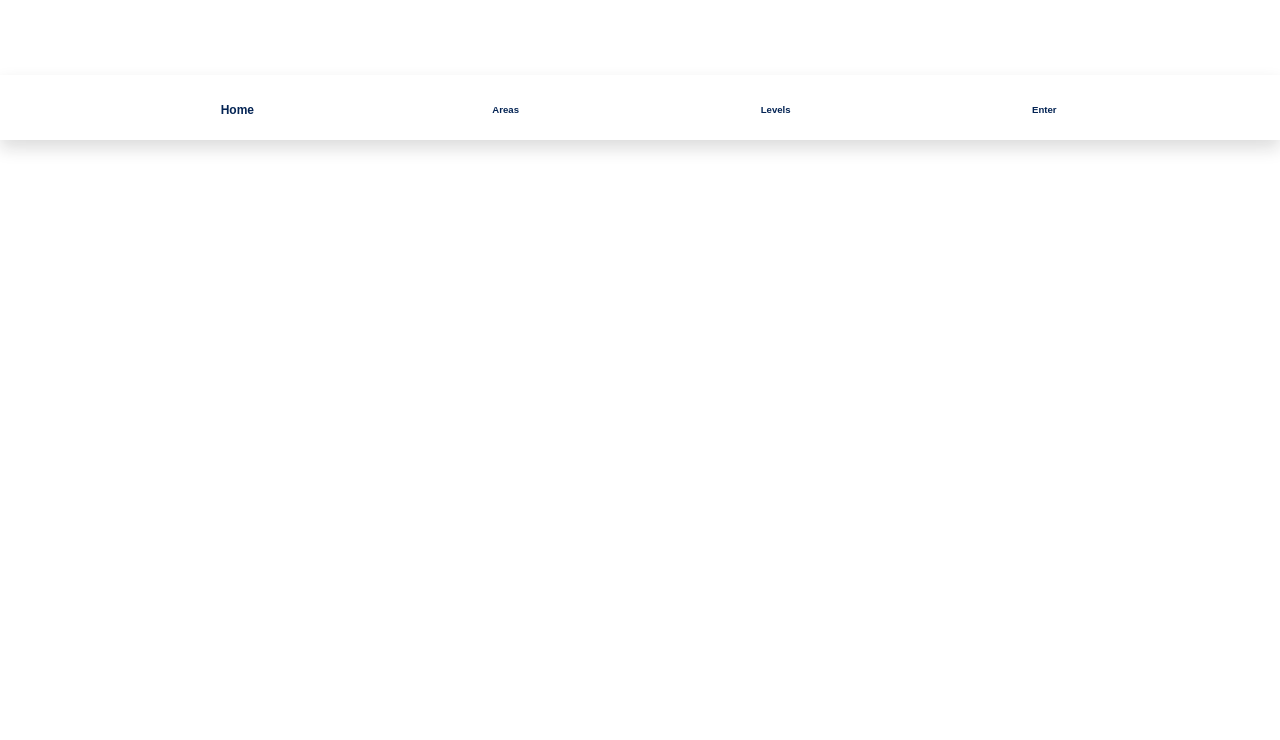
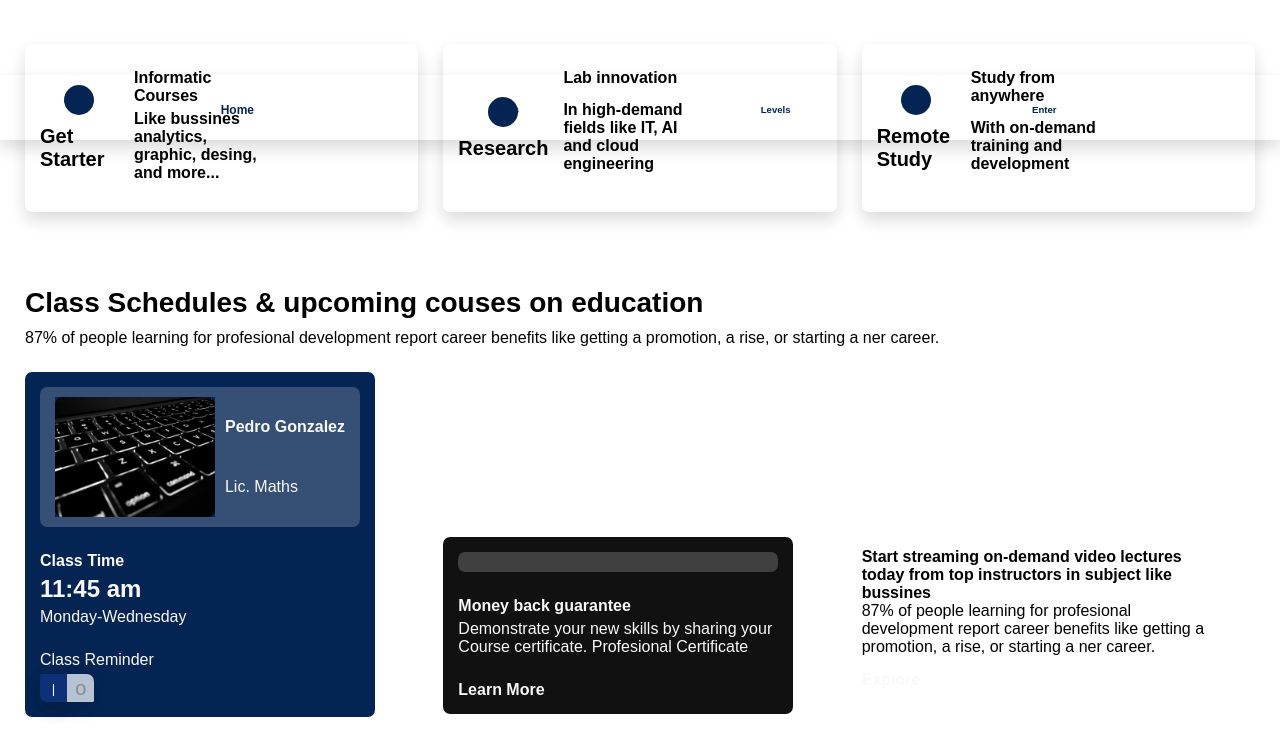
Before and after one commit to Dannschz/Eduli, a React app: page /institute in a window 1280 px wide. Shown: the part 660-1400 px from the top of the page. Before the commit the page ends 800 px from the top, so only its background shows below. Built offline with nearby package versions, Linux system fonts and the light colour scheme; the HTML template or start-up script is replaced by a standard one.

Commit message:
Creando componentes

```diff
--- a/src/frontend/components/Manager/Card/card.scss
+++ b/src/frontend/components/Manager/Card/card.scss
@@ -8,10 +8,10 @@
   border-radius: $border-radius;
   transition: $transition-theme;
   &.light {
-    background: $soft-color;
+    background: $white;
   }
   &.dark {
-    background: $dark-color;
+    background: $black;
   }
   &__header {
     display: flex;
--- a/src/frontend/components/Manager/Toolbar/toolbar.scss
+++ b/src/frontend/components/Manager/Toolbar/toolbar.scss
@@ -4,6 +4,7 @@
 .Toolbar {
   width: 100%;
   height: 80px;
+  z-index: 1000;
   display: flex;
   position: fixed;
   align-items: center;
--- a/src/frontend/pages/Institute/Home.tsx
+++ b/src/frontend/pages/Institute/Home.tsx
@@ -1,8 +1,10 @@
 import React from 'react';
 import { useForm } from 'react-hook-form';
+import { Link } from 'react-router-dom';
 import { useStateValue } from '../../Context';
 
 const Hero = require('../../static/assets/images/hero.svg');
+const User = require('../../static/assets/images/hero4.jpg');
 
 const Home = () => {
   const { theme } = useStateValue();
@@ -31,6 +33,7 @@ const Home = () => {
           </button>
         </div>
       </section>
+
       <section className={`FilterCard ${theme}`}>
         <form onSubmit={handleSubmit(onSubmit)} className='form-control'>
           <label htmlFor='LevelSelect'>
@@ -80,6 +83,119 @@ const Home = () => {
           </button>
         </form>
       </section>
+
+      <section className='InformationCards'>
+        <div className={`Card ${theme}`}>
+          <div className='Card__header'>
+            <i className='fas fa-book' />
+            <h5>Get Starter</h5>
+          </div>
+          <div className='Card__body'>
+            <h6>Informatic Courses</h6>
+            <p>Like bussines analytics, graphic, desing, and more...</p>
+          </div>
+        </div>
+
+        <div className={`Card ${theme}`}>
+          <div className='Card__header'>
+            <i className='fas fa-atom' />
+            <h5>Research</h5>
+          </div>
+          <div className='Card__body'>
+            <h6>Lab innovation</h6>
+            <p>In high-demand fields like IT, AI and cloud engineering</p>
+          </div>
+        </div>
+
+        <div className={`Card ${theme}`}>
+          <div className='Card__header'>
+            <i className='fas fa-globe-americas' />
+            <h5>Remote Study</h5>
+          </div>
+          <div className='Card__body'>
+            <h6>Study from anywhere</h6>
+            <p>With on-demand training and development</p>
+          </div>
+        </div>
+      </section>
+
+      <section className='Schedules'>
+        <div className='Schedules__header'>
+          <h3>Class Schedules & upcoming couses on education</h3>
+          <p>87% of people learning for profesional development report career benefits like getting a promotion, a rise, or starting a ner career.</p>
+        </div>
+        <div className='Schedules__body'>
+          <div className='Schedules__body--first'>
+            <div className='Card2'>
+              <div className='Card2__header'>
+                <figure className='Card2__header--image'>
+                  <img src={User} alt='Avatar' />
+                </figure>
+                <p><strong>Pedro Gonzalez</strong></p>
+                <p>Lic. Maths</p>
+              </div>
+              <div className='Card2__body'>
+                <p><strong>Class Time</strong></p>
+                <h4>11:45 am</h4>
+                <p>Monday-Wednesday</p>
+              </div>
+              <div className='Card2__footer'>
+                <p>Class Reminder</p>
+                <div className='ToggleSwitch'>
+                  <button type='button' disabled className='ToggleSwitch--item active'>|</button>
+                  <button type='button' disabled className='ToggleSwitch--item'>o</button>
+                </div>
+              </div>
+            </div>
+
+            <div className='Card2'>
+              <div className='Card2__body'>
+                <div className='ToggleSwitch'>
+                  <button type='button' disabled className='ToggleSwitch--item active'>|</button>
+                  <button type='button' disabled className='ToggleSwitch--item'>o</button>
+                </div>
+                <p><strong>Class Time</strong></p>
+                <h4>Next week</h4>
+                <p>Monday-Wednesday</p>
+              </div>
+            </div>
+          </div>
+
+          <div className={`Card2 background-${theme === 'light' ? 'white' : 'black'}`}>
+            <div className='Card2__header'>
+              <figure className='Card2__header--icon'>
+                <i className='fas fa-shield-alt' />
+              </figure>
+            </div>
+            <div className='Card2__body'>
+              <p><strong>Money back guarantee</strong></p>
+              <p>Demonstrate your new skills by sharing your Course certificate. Profesional Certificate</p>
+            </div>
+            <div className='Card2__footer'>
+              <Link to='/' className={`btn-link${theme === 'light' ? '' : '-soft'}`}>Learn More</Link>
+            </div>
+          </div>
+
+          <div className='Schedules__body--last'>
+            <h6>Start streaming on-demand video lectures today from top instructors in subject like bussines</h6>
+            <p>87% of people learning for profesional development report career benefits like getting a promotion, a rise, or starting a ner career.</p>
+            <Link to='/' className={`btn-link${theme === 'light' ? '' : '-soft'}`}>
+              Explore
+              <i className='fas fa-angle-right' />
+            </Link>
+          </div>
+        </div>
+      </section>
+
+      <section className=''>
+        <div className='__header'>
+          <h3>World-class learning for anyone, anyware</h3>
+          <p>We&apos;ve got the solution. Worl-class training and development programs developed by top universities and companies. All on Eduli from bussines</p>
+        </div>
+        {/* <div className='__body'>
+
+        </div> */}
+      </section>
     </>
   );
 };
--- a/src/frontend/pages/Institute/institute.scss
+++ b/src/frontend/pages/Institute/institute.scss
@@ -8,9 +8,15 @@
   transition: $transition-theme;
   &.light {
     background: $white;
+    & h6 {
+      color: rgba($gray-color, 0.4);
+    }
   }
   &.dark {
     background: $black;
+    & h6 {
+      color: rgba($soft-color, 0.6);
+    }
   }
   &__image {
     max-width: 500px;
@@ -124,3 +130,89 @@
     }
   }
 }
+
+.InformationCards {
+  padding: 25px;
+  gap: 25px;
+}
+
+@media (min-width: 768px) {
+  .InformationCards {
+    grid-template-columns: repeat(3, 1fr);
+  }
+}
+
+.Schedules {
+  padding: 50px 25px;
+  gap: 25px;
+  &__header {
+    gap: 10px;
+  }
+  &__body, &__body--first {
+    gap: 25px;
+  }
+  &__body {
+    overflow: auto;
+    white-space: nowrap;
+    grid-template-columns: repeat(3, 1fr);
+  }
+  &__body--last {
+    width: 85vw;
+    max-width: 350px;
+    align-content: center;
+    white-space: pre-wrap;
+  }
+  & .btn-link, .btn-link-soft {
+    padding: 15px 0;
+    justify-self: left;
+  }
+}
+
+.Card2 {
+  gap: 25px;
+  width: 80vw;
+  padding: 15px;
+  max-width: 350px;
+  color: $soft-color;
+  white-space: pre-wrap;
+  background: $primary-color;
+  border-radius: $border-radius;
+  &.background-white {
+    background: $white;
+    color: $primary-color;
+  }
+  &.background-black {
+    background: $black;
+    color: $soft-color;
+  }
+  &__header {
+    padding: 10px 15px;
+    align-items: center;
+    border-radius: $border-radius;
+    background: rgba($soft-color, 0.2);
+    grid-template-rows: repeat(2, auto);
+    grid-template-columns: repeat(2, auto);
+  }
+  &__header--image {
+    margin-right: 10px;
+    grid-row-end: span 2;
+    background: $primary-color;
+  }
+  &__header--image img {
+    width: 100%;
+    height: 100%;
+    object-fit: cover;
+    object-position: center;
+    border-radius: $border-radius;
+  }
+  &__body, &__footer {
+    gap: 5px;
+  }
+  &:nth-child(2) {
+    align-self: center;
+  }
+  & .btn-link, .btn-link-soft {
+    padding: 0;
+    justify-self: left;
+  }
+}
--- a/src/frontend/static/scss/utils/_global.scss
+++ b/src/frontend/static/scss/utils/_global.scss
@@ -23,7 +23,7 @@ a {
   color: $tertiary-color;
 }
 
-.btn, .btn-primary, .btn-secondary, .btn-tertiary, .btn-acent, .btn-outline, .btn-outline-soft, .btn-link, .btn-link-soft {
+.btn, .btn-primary, .btn-secondary, .btn-tertiary, .btn-acent, .btn-danger, .btn-outline, .btn-outline-soft, .btn-link, .btn-link-soft {
   border: none;
   cursor: pointer;
   font-weight: 600;
@@ -91,3 +91,41 @@ body.dark {
     @include formBasicDark();
   }
 }
+
+.ToggleSwitch {
+  // background: $white;
+  grid-template-columns: repeat(2, 1fr);
+  justify-content: center;
+  justify-items: center;
+  justify-self: left;
+  color: $primary-color;
+  box-shadow: $box-shadow;
+  & .ToggleSwitch--item {
+    padding: 2.5px 8px;
+    background: $gray-500;
+    width: 100%;
+    border: none;
+    transition: $transition-base;
+    &:hover {
+      transform: translateY(-0.5px);
+      background: $white;
+    }
+  }
+  & .ToggleSwitch--item:first-child {
+    justify-content: center;
+    align-items: center;
+    // background: $danger-color;
+    border-top-left-radius: $border-radius-sm;
+    border-bottom-left-radius: $border-radius;
+  }
+  & .ToggleSwitch--item:last-child {
+    font-size: $font-size-lg;
+    border-top-right-radius: $border-radius;
+    border-bottom-right-radius: $border-radius-sm;
+  }
+  & > .ToggleSwitch--item.active {
+    background: $neon;
+    color: $soft-color;
+    box-shadow: $box-shadow;
+  }
+}
--- a/src/frontend/static/scss/utils/_text.scss
+++ b/src/frontend/static/scss/utils/_text.scss
@@ -33,7 +33,7 @@
 h1, h2, h3, h4, h5, h6 {
   margin: 0;
   font-family: $font-family-headers;
-  font-weight: 500;
+  // font-weight: 500;
   & .badge {
     font-weight: 500;
     font-size: $font-size-xs;
```
Also changed, not shown: src/frontend/static/assets/images/user.svg (added).
